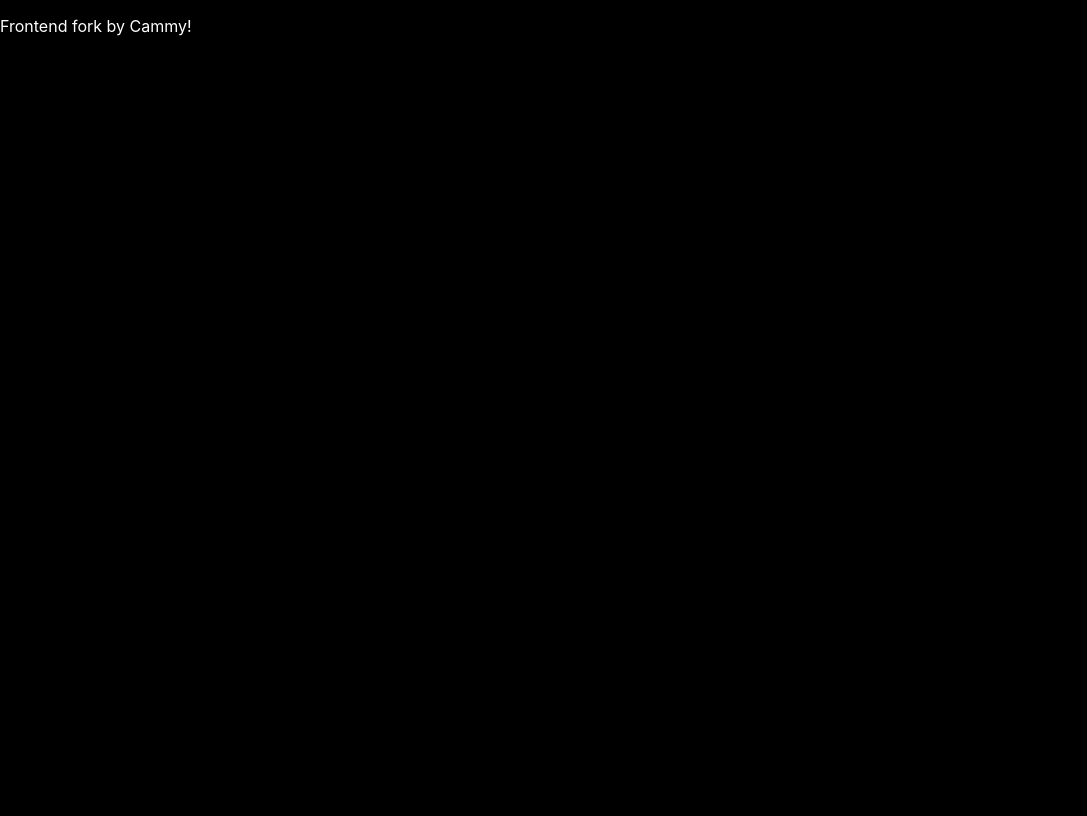
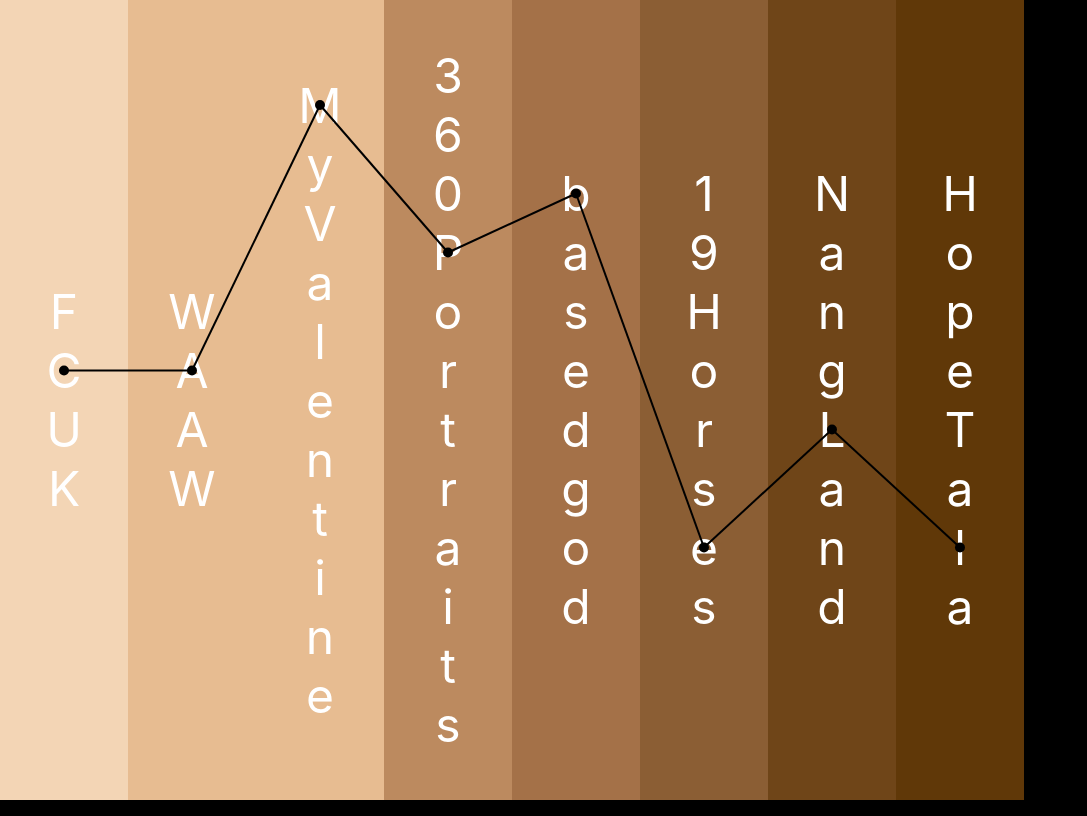
Before and after one commit to CampbellDocherty/me, a React (Vite) app: page / in a window 1280 px wide. Shown: the whole page, without its empty margins (0-1087 px from the left). Built offline with nearby package versions, Linux system fonts and the light colour scheme.

Commit message:
Test with dots and lines

```diff
--- a/src/App.tsx
+++ b/src/App.tsx
@@ -1,5 +1,7 @@
+import { ProjectSection } from './Projects';
+
 const App = () => {
-  return <p>Frontend fork by Cammy!</p>;
+  return <ProjectSection />;
 };
 
 export default App;
--- /dev/null
+++ b/src/Projects.tsx
@@ -0,0 +1,149 @@
+import { useEffect, useLayoutEffect, useRef, useState } from 'react';
+import { styled } from 'styled-components';
+
+const Container = styled.div`
+  height: 100%;
+  width: 100%;
+  display: flex;
+  position: relative;
+`;
+
+const Drawer = styled.div<{ $backgroundColor: string }>`
+  height: 100%;
+  width: 10%;
+  background-color: ${({ $backgroundColor }) => $backgroundColor};
+  display: flex;
+  align-items: center;
+  justify-content: center;
+  position: relative;
+`;
+
+const ProjectTitle = styled.p`
+  display: flex;
+  flex-direction: column;
+  align-items: center;
+  justify-content: center;
+  font-size: 3rem;
+  cursor: default;
+
+  &::selection {
+    background-color: transparent;
+  }
+`;
+
+const SVGOverlay = styled.svg`
+  position: absolute;
+  top: 0;
+  left: 0;
+  width: 100%;
+  height: 100%;
+  pointer-events: none;
+`;
+
+function useWindowSize() {
+  const [size, setSize] = useState([0, 0]);
+  useLayoutEffect(() => {
+    function updateSize() {
+      setSize([window.innerWidth, window.innerHeight]);
+    }
+    window.addEventListener('resize', updateSize);
+    updateSize();
+    return () => window.removeEventListener('resize', updateSize);
+  }, []);
+  return size;
+}
+
+const Project = ({
+  project,
+  onMeasure,
+}: {
+  project: Project;
+  onMeasure: (id: number, coords: { x: number; y: number }) => void;
+}) => {
+  const titleRef = useRef<HTMLParagraphElement | null>(null);
+  const [width, height] = useWindowSize();
+
+  useEffect(() => {
+    if (titleRef.current) {
+      const letters = Array.from(
+        titleRef.current.children,
+      ) as HTMLSpanElement[];
+
+      const letterToMeasure = letters.find((span) => {
+        return span.innerText.toLowerCase() === project.letter;
+      });
+      console.log(letterToMeasure);
+      if (letterToMeasure) {
+        const rect = letterToMeasure.getBoundingClientRect();
+        onMeasure(project.id, {
+          x: rect.left + rect.width / 2,
+          y: rect.top + rect.height / 2,
+        });
+      }
+    }
+  }, [titleRef, project.id, width, height]);
+
+  return (
+    <Drawer $backgroundColor={project.backgroundColour}>
+      <ProjectTitle ref={titleRef}>
+        {project.title.split('').map((l, i) => {
+          return <span key={i}>{l}</span>;
+        })}
+      </ProjectTitle>
+    </Drawer>
+  );
+};
+
+type Project = {
+  id: number;
+  letter: string;
+  title: string;
+  backgroundColour: string;
+};
+
+const projects: Project[] = [
+  { id: 0, letter: 'c', title: 'FCUK', backgroundColour: '#F3D5B5' },
+  { id: 1, letter: 'a', title: 'WAAW', backgroundColour: '#E7BC91' },
+  { id: 2, letter: 'm', title: 'My Valentine', backgroundColour: '#E7BC91' },
+  { id: 3, letter: 'p', title: '360 Portraits', backgroundColour: '#BC8A5F' },
+  { id: 4, letter: 'b', title: 'based god', backgroundColour: '#A47148' },
+  { id: 5, letter: 'e', title: '19 Horses', backgroundColour: '#8B5E34' },
+  { id: 6, letter: 'l', title: 'Nang Land', backgroundColour: '#6F4518' },
+  { id: 7, letter: 'l', title: 'Hope Tala', backgroundColour: '#603808' },
+];
+
+export const ProjectSection = () => {
+  const [positions, setPositions] = useState<{
+    [key: number]: { x: number; y: number };
+  }>({});
+
+  const handleMeasure = (id: number, coords: { x: number; y: number }) => {
+    setPositions((prev) => ({ ...prev, [id]: coords }));
+  };
+  return (
+    <Container>
+      {projects.map((project, i) => (
+        <Project key={i} project={project} onMeasure={handleMeasure} />
+      ))}
+      <SVGOverlay>
+        {Object.entries(positions).map(([id, { x, y }], index, arr) =>
+          index < arr.length - 1 ? (
+            <g key={id}>
+              <circle cx={x} cy={y} r="5" fill="black" />
+              <line
+                x1={x}
+                y1={y}
+                x2={arr[index + 1][1].x}
+                y2={arr[index + 1][1].y}
+                stroke="black"
+                strokeWidth="2"
+              />
+            </g>
+          ) : (
+            <circle key={id} cx={x} cy={y} r="5" fill="black" />
+          ),
+        )}
+      </SVGOverlay>
+    </Container>
+  );
+};
```
Also changed, not shown: package.json (+5 -4 lines), 1 other file (tests, documents, lock files or other folders).
